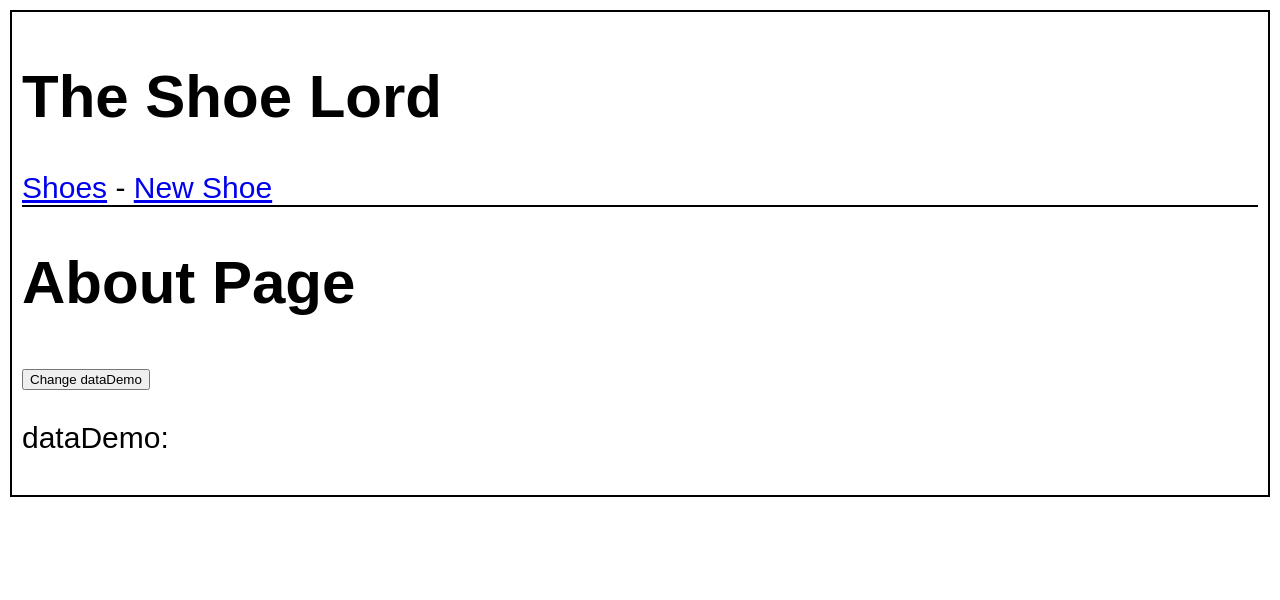
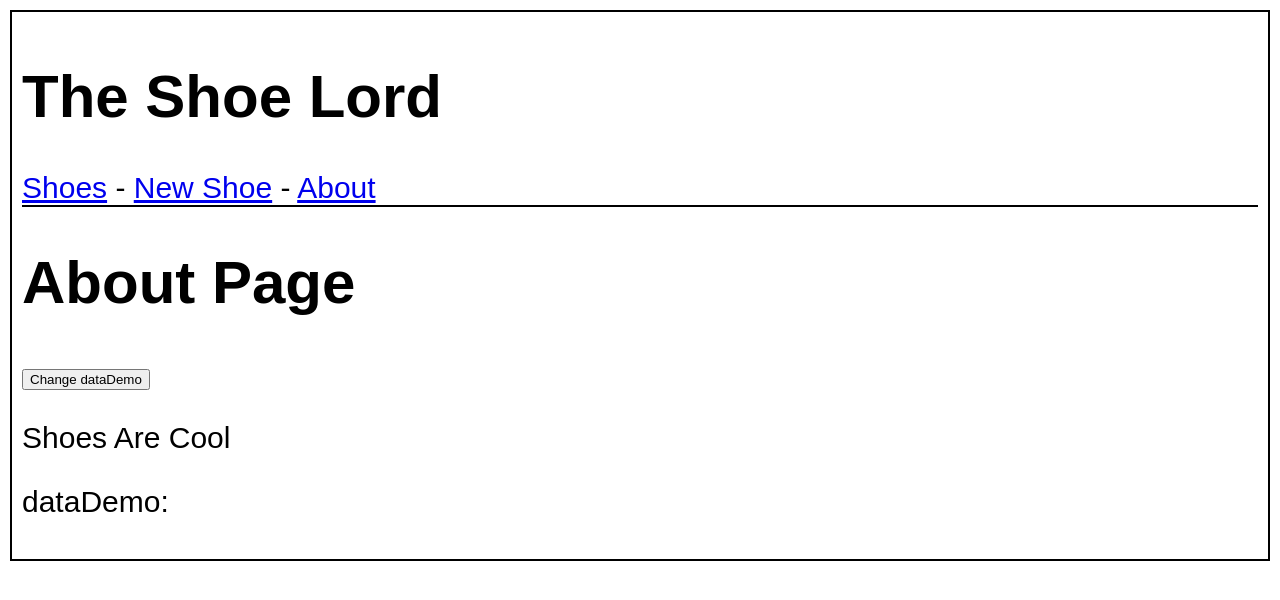
Before and after one commit to JoeJorgensen/shoes-react-rails, a React (Create React App) app in the folder client/: page /about in a window 1280 px wide. Shown: the top 600 px of the page. Built offline with nearby package versions, Linux system fonts and the light colour scheme; no server answers.

Commit message:
added about page

```diff
--- a/client/src/App.js
+++ b/client/src/App.js
@@ -12,7 +12,8 @@ function App() {
         >
           {/* <Link to='/home'>Home</Link> - {' '} */}
           <Link to='/shoes'>Shoes</Link> - {' '}
-          <Link to='/shoes/new'>New Shoe</Link>  {' '}
+          <Link to='/shoes/new'>New Shoe</Link> - {' '}
+          <Link to='/about'>About</Link> {' '}
 
           {/* <Link to='/about'>About</Link> */}
         </nav>
--- a/client/src/pages/About.js
+++ b/client/src/pages/About.js
@@ -6,6 +6,7 @@ const About = ()=>{
         <div>
             <h1>About Page</h1>
             <button onClick={()=>setDataDemo('dataDemo changed in about')}>Change dataDemo</button>
+            <p>Shoes Are Cool</p>
             <p>dataDemo: {dataDemo}</p>
         </div>
     )
```
Also changed, not shown: 2 other files (tests, documents, lock files or other folders).
